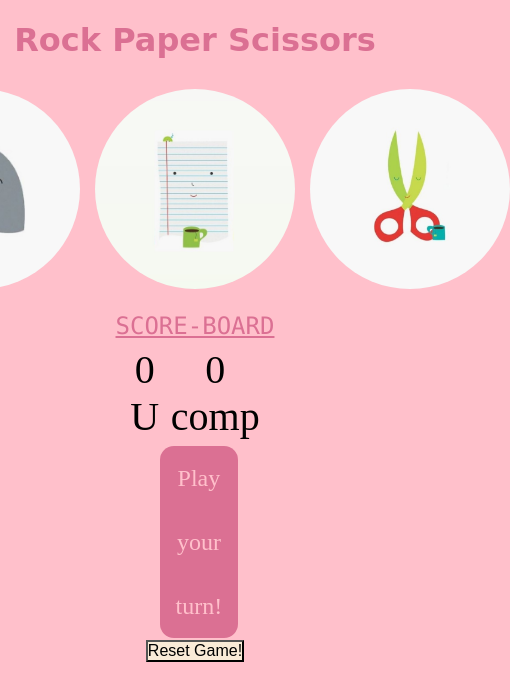
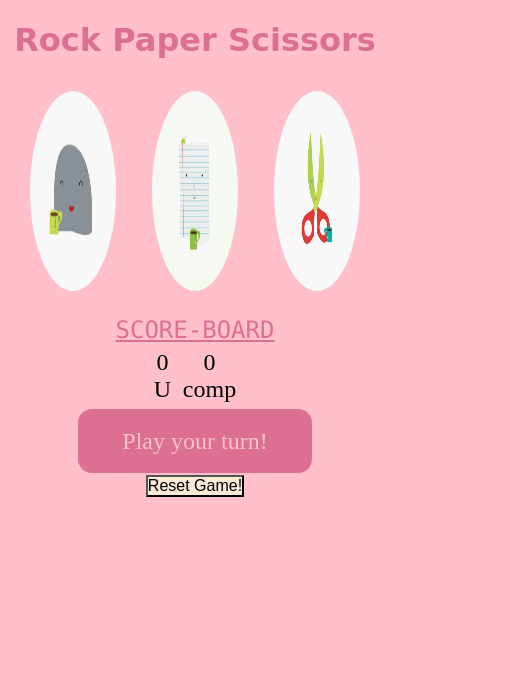
Before and after one commit to RP202/Rock-Ppaer-scissors, a plain HTML site: page index.html in a window 390 px wide. Shown: the whole page, 510 px wide, since content can reach past the window. Drawn offline with Linux system fonts and the light colour scheme.

Commit message:
style.css

```diff
--- a/style.css
+++ b/style.css
@@ -80,3 +80,23 @@ button:hover{
   box-shadow: 0 12px 16px 0 rgba(0,0,0,0.24),0 17px 50px 0 rgba(0,0,0,0.19);
   background-color: rgb(235, 205, 167);
 }
+@media only screen and (max-width: 600px){
+  img{
+    height:3%;
+    width:80%;
+    margin:1.5%
+  }
+  .user,.comp{
+    margin:1.5%;
+   font-size:1.5rem;
+}
+.msg-cotainer{
+  height:10%;
+  width:60%;
+  background-color: palevioletred;
+  margin-left:20%;
+  line-height:4rem;
+  border-radius:14px;
+}
+
+}
```
